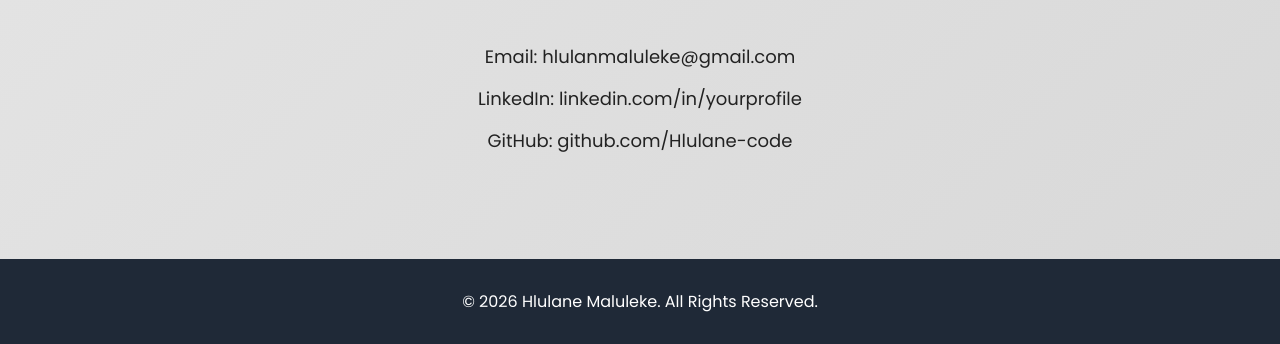
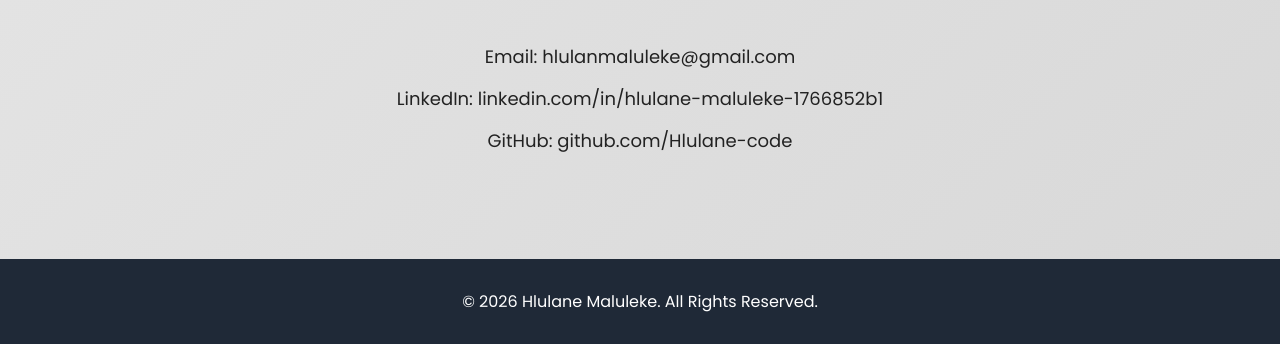
Before and after one commit to Hlulane-code/portfolio-website, a Flask app: page / in a window 1280 px wide. Shown: the part 2673-3017 px from the top of the page. Run offline with Flask 3, Linux system fonts and the light colour scheme.

Commit message:
Update index.html

```diff
--- a/templates/index.html
+++ b/templates/index.html
@@ -188,7 +188,7 @@
 
     <p>Email: hlulanmaluleke@gmail.com</p>
 
-    <p>LinkedIn: linkedin.com/in/yourprofile</p>
+    <p>LinkedIn: linkedin.com/in/hlulane-maluleke-1766852b1</p>
 
     <p>GitHub: github.com/Hlulane-code</p>
 
```
